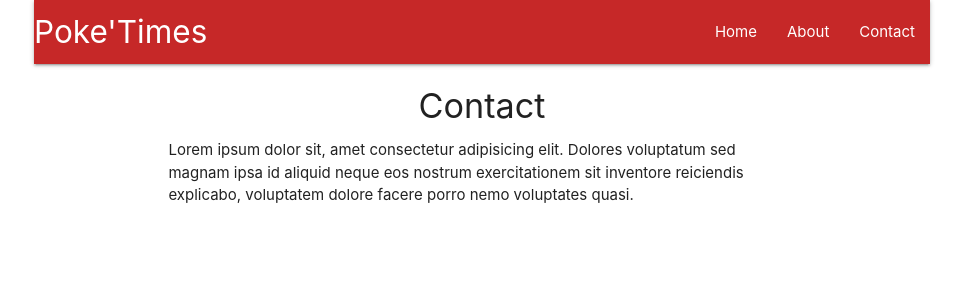
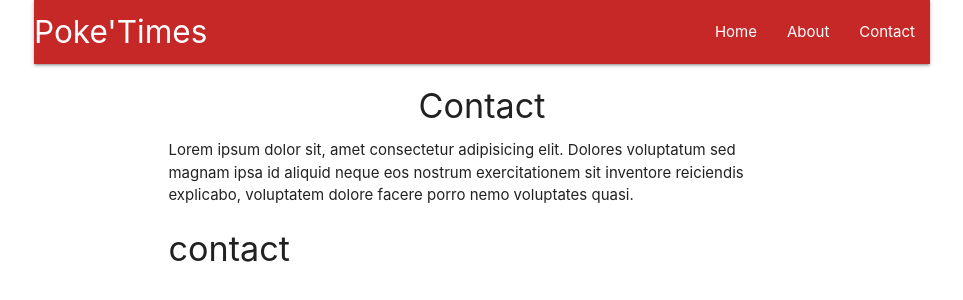
Before and after one commit to nkorczyk/ReactReduxTutorial, a React (Create React App) app: page /contact in a window 1280 px wide. Shown: the top 300 px of the page, without its empty margins (158-1121 px from the left). Built offline with nearby package versions, Linux system fonts and the light colour scheme.

Commit message:
Route Parameters - part 1

```diff
--- a/src/App.js
+++ b/src/App.js
@@ -4,6 +4,7 @@
 import Home from './components/Home';
 import About from './components/About';
 import Contact from './components/Contact';
+import Post from './components/Post';
 
 class App extends Component {
   render() {
@@ -14,6 +15,7 @@
           <Route exact path='/' component={Home} />
           <Route path='/about' component={About} />
           <Route path='/contact' component={Contact} />
+          <Route path="/:post_id" component={Post} />
         </div>
       </BrowserRouter>
     );
--- /dev/null
+++ b/src/components/Post.js
@@ -0,0 +1,24 @@
+import React, { Component } from 'react';
+
+class Post extends Component {
+  state = {
+    id: null
+  }
+
+  componentDidMount() {
+    let id = this.props.match.params.post_id;
+    this.setState({
+      id: id
+    })
+  }
+
+  render() {
+    return (
+      <div className="container">
+        <h4>{this.state.id}</h4>
+      </div>
+    )
+  }
+}
+
+export default Post;
```
